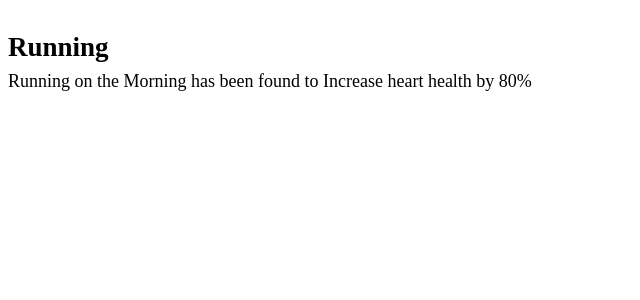
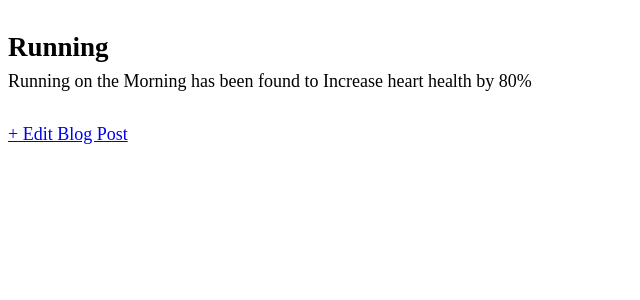
Before and after one commit to Amandecoe/Django_Projects, a Django app: page /post/1/ in a window 1280 px wide. Shown: the part 99-399 px from the top of the page, without its empty margins (0-640 px from the left). Run offline with Django 5.2, Linux system fonts and the light colour scheme; data comes from the database, SQL or seed files in the repository; both versions use the stored data as it was after the commit.

Commit message:
updateview

```diff
--- a/blog/blog/urls.py
+++ b/blog/blog/urls.py
@@ -1,8 +1,9 @@
 from django.urls import path
-from .views import BlogDetailView, BlogListView, BlogCreateView
+from .views import BlogDetailView, BlogListView, BlogCreateView, BlogUpdateView
 
 urlpatterns = [
     path("", BlogListView.as_view(), name = "home"),
     path("post/<int:pk>/", BlogDetailView.as_view(), name = "post_detail"),
     path("post/new", BlogCreateView.as_view(), name = "post_new"),
+    path("post/<int:pk>/edit/", BlogUpdateView.as_view(), name = "post_edit")
 ]
--- a/blog/blog/views.py
+++ b/blog/blog/views.py
@@ -1,6 +1,6 @@
 from django.shortcuts import render, get_object_or_404
 from .models import Post
-from django.views.generic.edit import CreateView
+from django.views.generic.edit import CreateView, UpdateView
 from django.views.generic import ListView, DetailView
 # Create your views here.
 class BlogListView(ListView):
@@ -16,3 +16,8 @@ class BlogCreateView(CreateView):
     model = Post
     template_name = "post_new.html"
     fields = ["title", "author", "body"]
+
+class BlogUpdateView(UpdateView):
+    model = Post
+    template_name = "post_edit.html"
+    fields = ["title", "body"]
--- a/blog/templates/post_detail.html
+++ b/blog/templates/post_detail.html
@@ -5,4 +5,5 @@
     <h2>{{post.title}}</h2>
     <p>{{post.body}}</p>
 </div>
+<a href = "{% url 'post_edit' post.pk %}"> + Edit Blog Post</a>
 {% endblock content %}
```
Also changed, not shown: blog/templates/post_edit.html (added, +10 -0 lines), blog/db.sqlite3.
